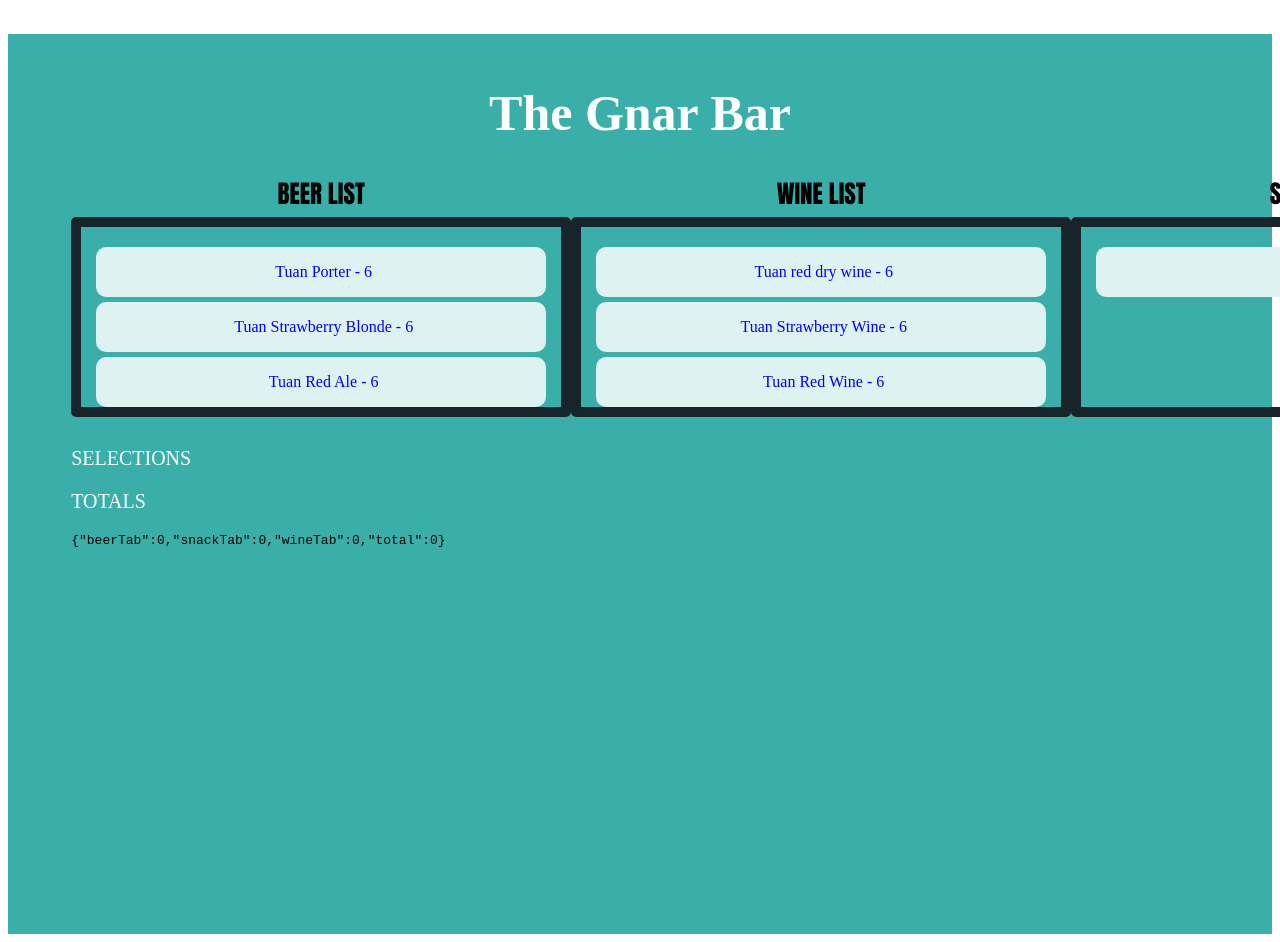
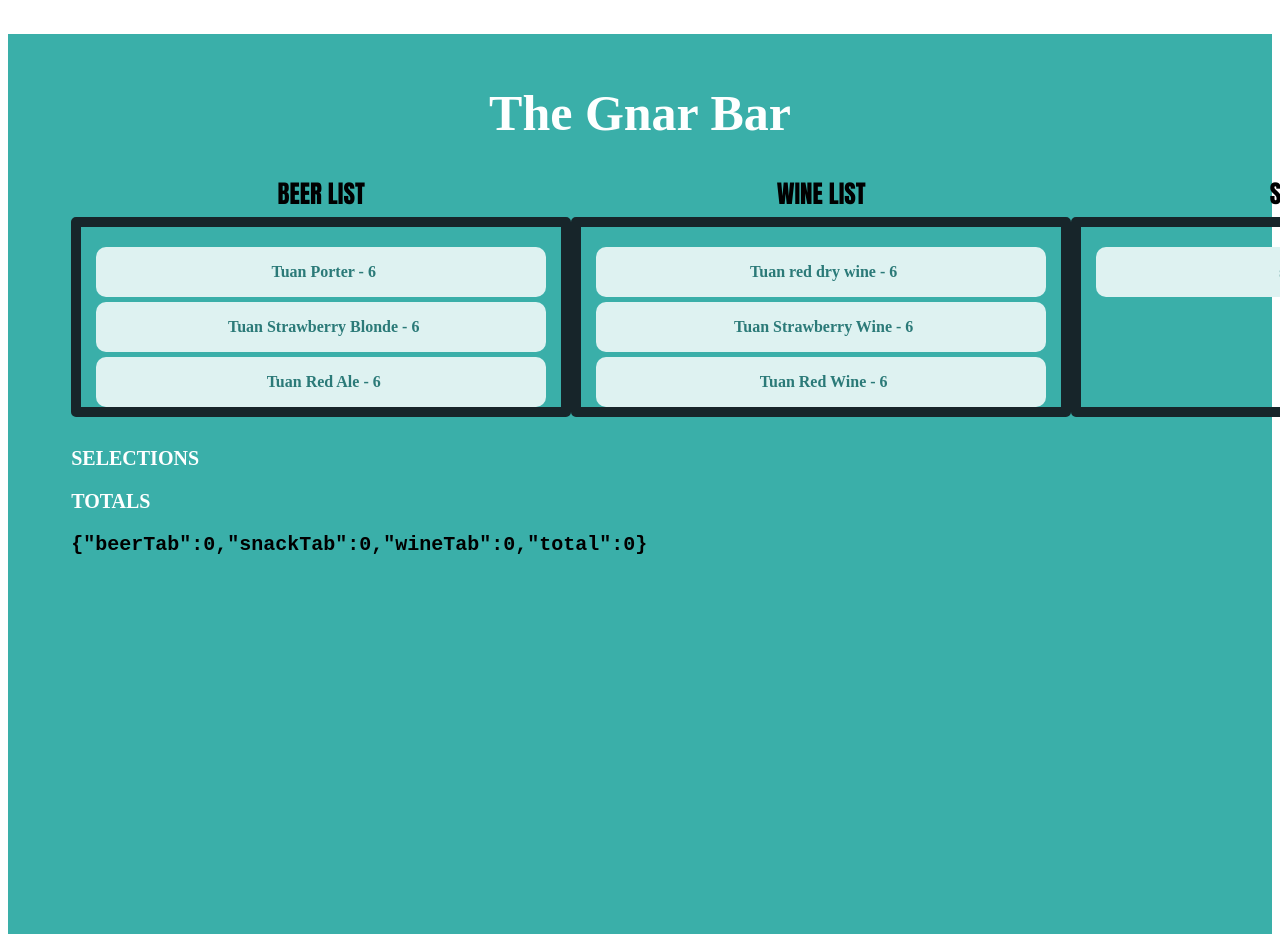
Before and after one commit to frankmeza/gnar-bar, a React app in the folder client/: page / in a window 1280 px wide. Shown: the top 942 px of the page. Built offline with nearby package versions, Linux system fonts and the light colour scheme; the HTML template or start-up script is replaced by a standard one.

Commit message:
update p tags font

```diff
--- a/client/src/app.scss
+++ b/client/src/app.scss
@@ -1,5 +1,6 @@
 p {
-  color: blue;
+  color: #2b7a78;
+  font-weight: bold;
 }
 
 .main-container {
--- a/client/src/components/summary/summary.scss
+++ b/client/src/components/summary/summary.scss
@@ -7,3 +7,8 @@
   font-size: 15px;
   font-weight: bold;
 }
+
+.totals-display {
+  font-size: 20px;
+  font-weight: bold;
+}
--- a/client/src/components/summary/summary.tsx
+++ b/client/src/components/summary/summary.tsx
@@ -18,7 +18,7 @@ const Summary = (props: SummaryProps) => {
             <SummaryItems itemType={ItemType.SNACK} items={snackList} />
 
             <p className="summary-header">TOTALS</p>
-            <pre>{JSON.stringify(totals)}</pre>
+            <pre className="totals-display">{JSON.stringify(totals)}</pre>
         </Fragment>
     );
 };
```
